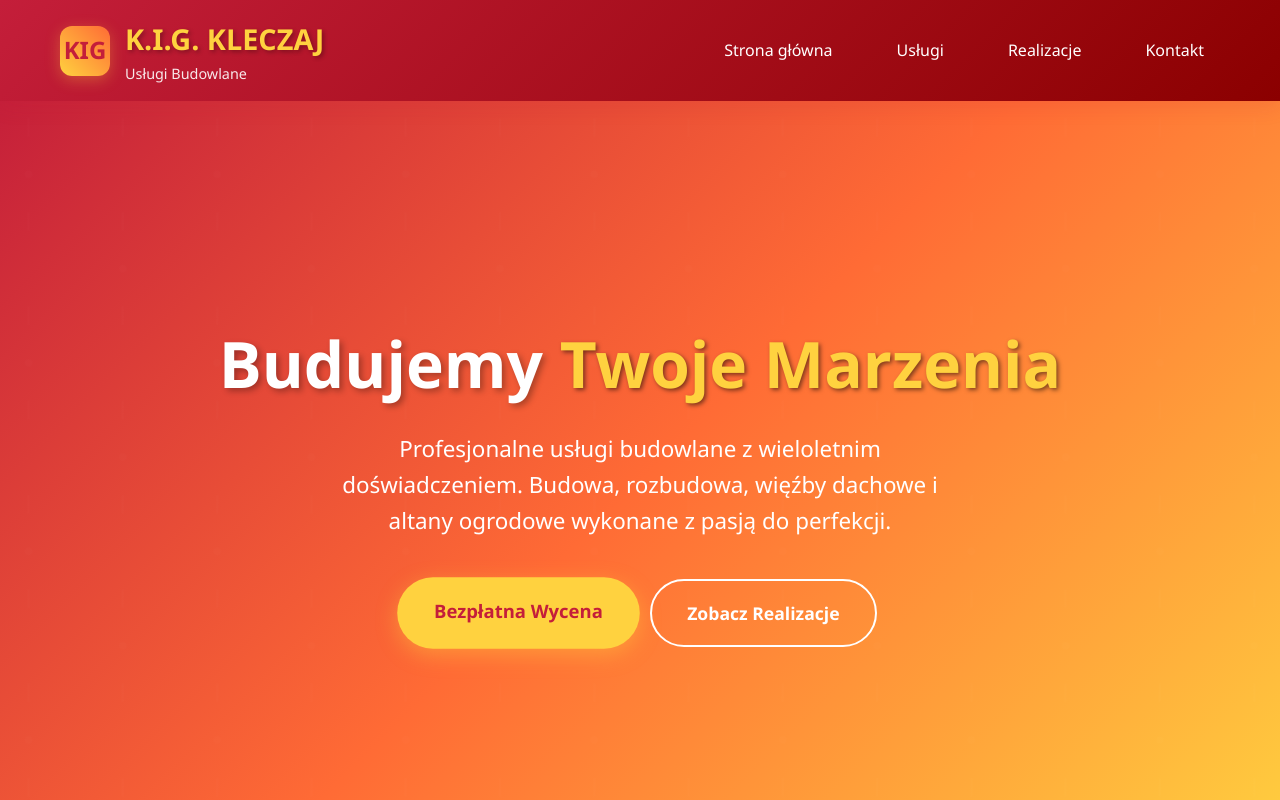
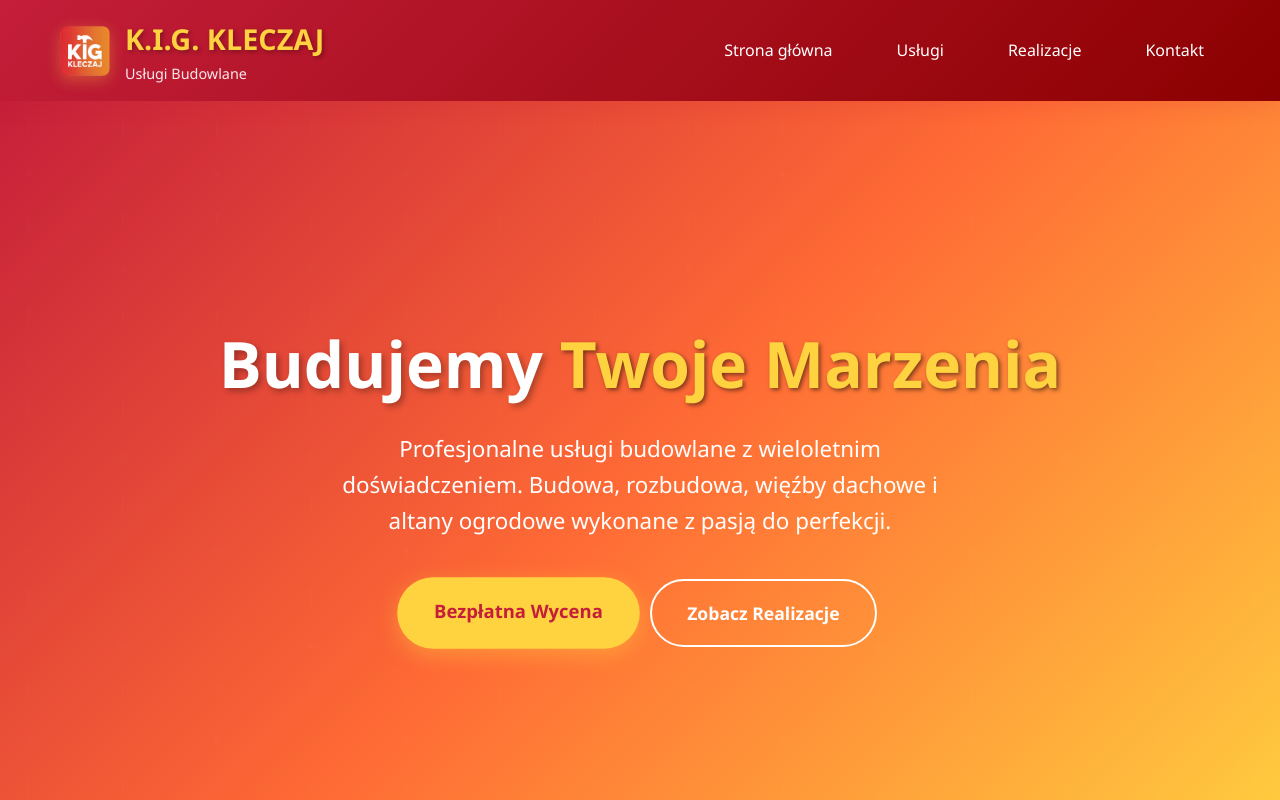
Before and after one commit to wojciechOlszewski1/kig-kleczaj, a plain HTML site: page index.html in a window 1280 px wide. Shown: the top 800 px of the page. Drawn offline with Linux system fonts and the light colour scheme.

Commit message:
added logo

```diff
--- a/index.html
+++ b/index.html
@@ -12,6 +12,10 @@
     <meta name="geo.placename" content="Starachowice">
     <meta name="geo.position" content="51.0347;21.0714">
     <meta name="ICBM" content="51.0347, 21.0714">
+
+    <!-- Favicon -->
+    <link rel="icon" type="image/png" href="images/logo.png">
+    <link rel="apple-touch-icon" href="images/logo.png">
 
     <!-- Open Graph -->
     <meta property="og:title" content="Usługi Budowlane Starachowice - K.I.G. KLECZAJ">
@@ -102,7 +106,7 @@
         "priceRange": "Konkurencyjne ceny",
         "paymentAccepted": "Gotówka, Przelew",
         "foundingDate": "2009",
-        "image": "https://kigkleczaj.pl/images/zadaszenie-taras-1.jpg",
+        "image": "https://kigkleczaj.pl/images/logo.png",
         "logo": "https://kigkleczaj.pl/images/logo.png"
     }
     </script>
@@ -165,14 +169,13 @@
         .logo-icon {
             width: 50px;
             height: 50px;
-            background: linear-gradient(45deg, var(--golden-yellow), var(--warm-orange));
-            border-radius: 12px;
+            background-image: url('images/logo.png');
+            background-size: cover;
+            background-position: center;
+            border-radius: 8px;
             display: flex;
             align-items: center;
             justify-content: center;
-            font-size: 24px;
-            font-weight: bold;
-            color: var(--primary-red);
             box-shadow: 0 4px 15px rgba(255, 210, 63, 0.3);
         }
 
@@ -892,7 +895,7 @@
     <header>
         <nav class="container">
             <div class="logo-container">
-                <div class="logo-icon">KIG</div>
+                <div class="logo-icon"></div>
                 <div class="logo-text">
                     <div class="logo-main">K.I.G. KLECZAJ</div>
                     <div class="logo-sub">Usługi Budowlane</div>
```
Also changed, not shown: images/logo.png (added).
